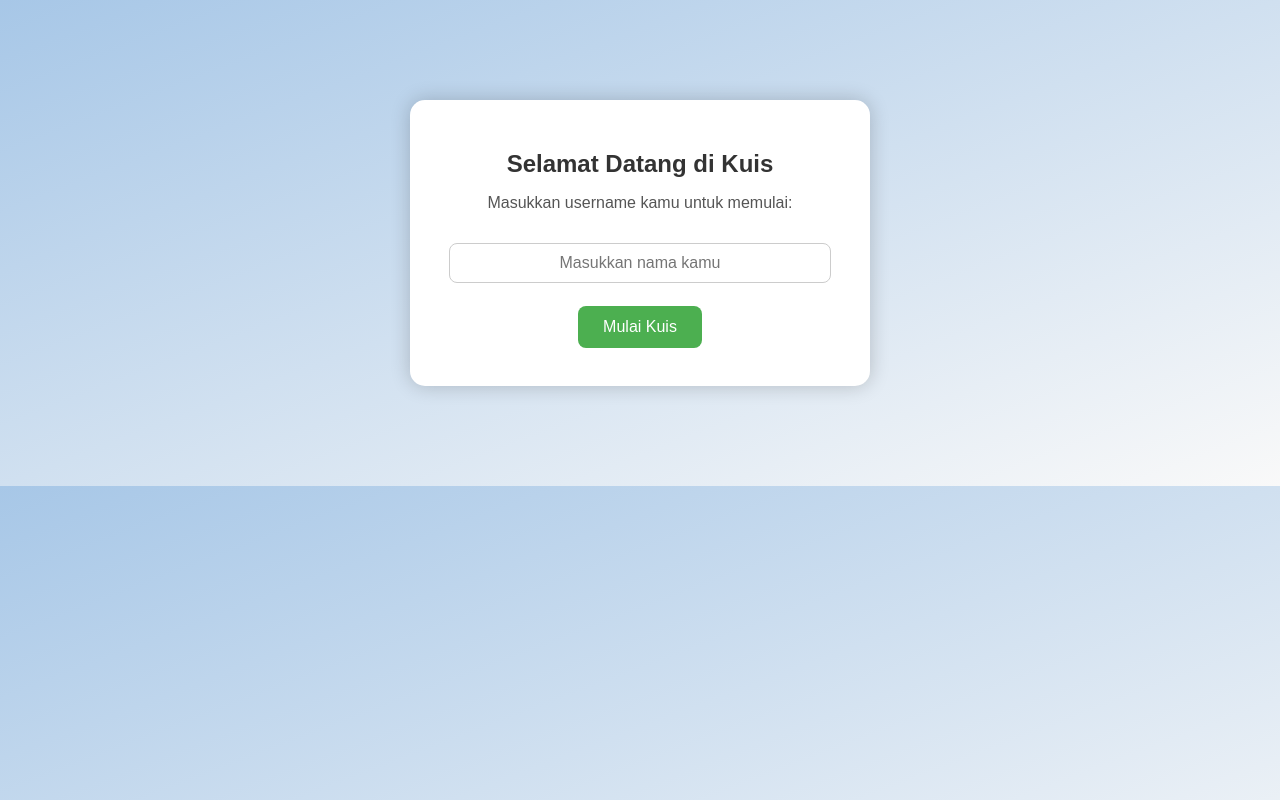
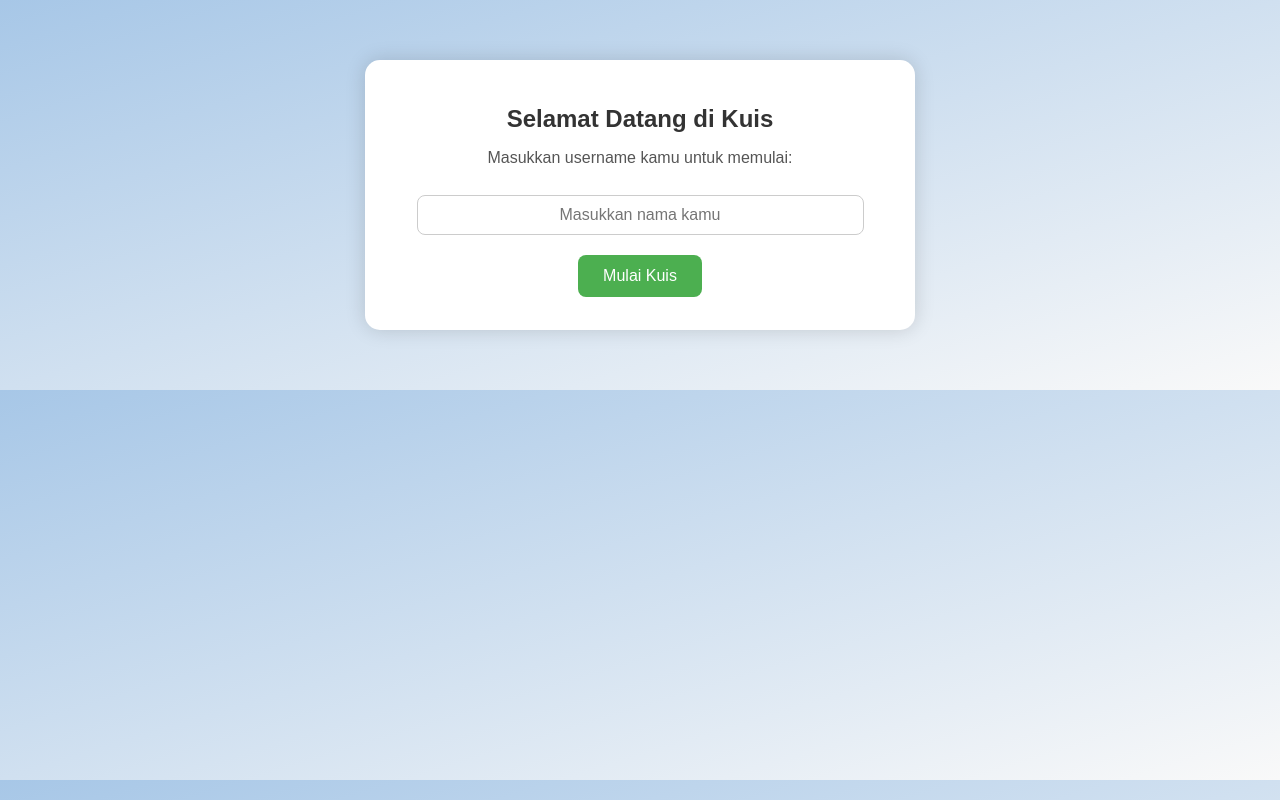
Before and after one commit to ryuhv467-commits/World-History-Quiz, a plain HTML site: page index.html in a window 1280 px wide. Drawn offline with Linux system fonts and the light colour scheme.

Commit message:
Update index.html

```diff
--- a/index.html
+++ b/index.html
@@ -5,24 +5,6 @@
   <meta name="viewport" content="width=device-width, initial-scale=1.0">
   <title>Masuk Kuis Tempat Bersejarah</title>
   <link rel="stylesheet" href="style.css">
-  <style>
-    .login-box {
-      background: white;
-      width: 90%;
-      max-width: 400px;
-      margin: 100px auto;
-      padding: 30px;
-      border-radius: 15px;
-      box-shadow: 0 0 20px rgba(0,0,0,0.2);
-    }
-    input {
-      width: 90%;
-      padding: 10px;
-      margin: 15px 0;
-      border: 1px solid #ccc;
-      border-radius: 8px;
-    }
-  </style>
 </head>
 <body>
   <div class="login-box">
@@ -30,19 +12,22 @@
     <p>Masukkan username kamu untuk memulai:</p>
     <input type="text" id="username" placeholder="Masukkan nama kamu">
     <br>
-    <button onclick="startGame()">Mulai Kuis</button>
+    <button id="startBtn">Mulai Kuis</button>
   </div>
 
   <script>
-    function startGame() {
+    // Pastikan kode ini ada di bawah tombol
+    document.getElementById("startBtn").addEventListener("click", function() {
       const name = document.getElementById("username").value.trim();
       if (!name) {
         alert("Nama tidak boleh kosong!");
         return;
       }
+      // Simpan nama ke localStorage
       localStorage.setItem("username", name);
+      // Arahkan ke halaman index.html
       window.location.href = "index.html";
-    }
+    });
   </script>
 </body>
 </html>
```
